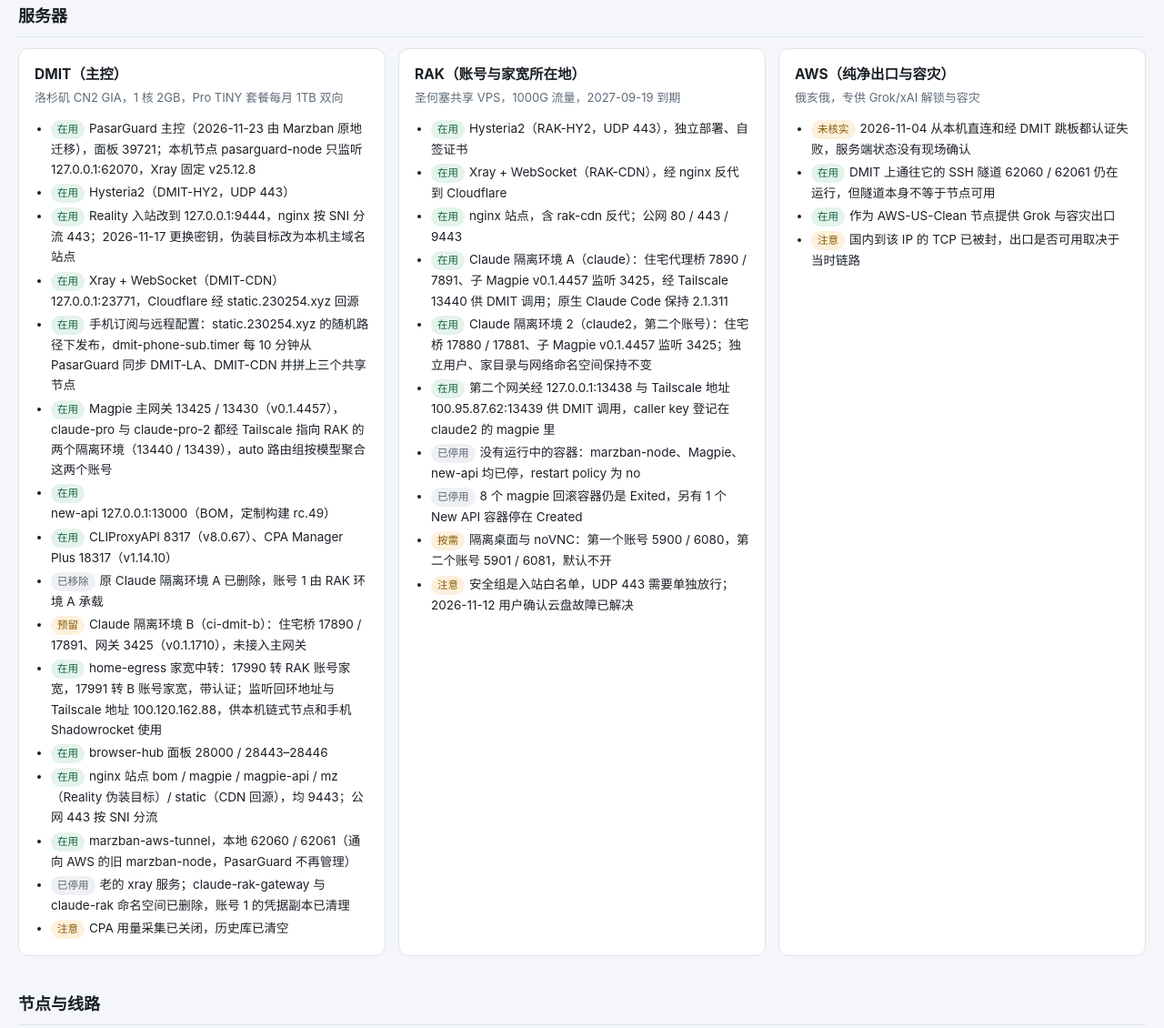
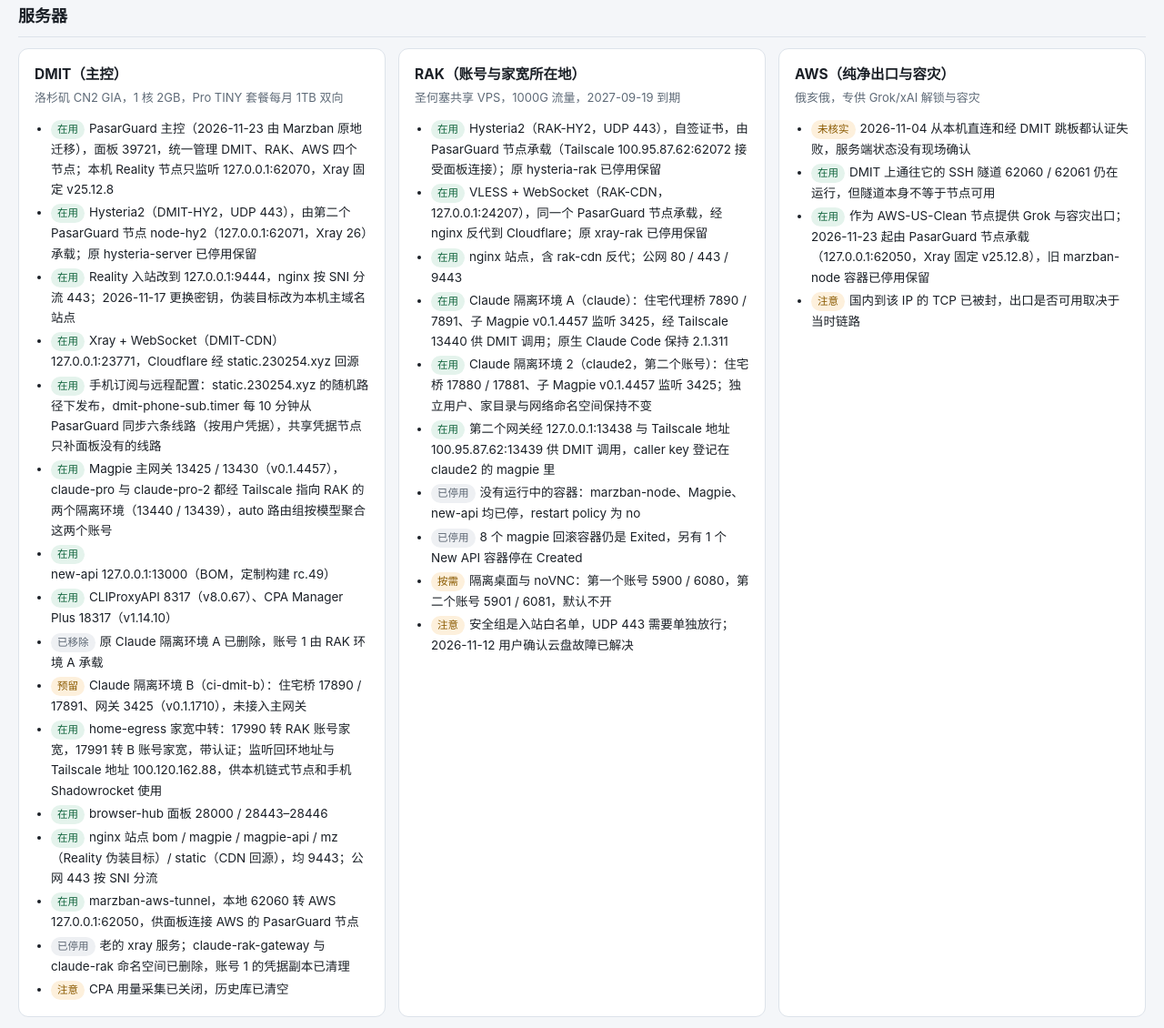
Before and after one commit to Arismemo/dmit, a plain HTML site: page web/public/index.html in a window 1280 px wide. Shown: the part 913-2043 px from the top of the page at 91% size. Drawn offline with Linux system fonts and the light colour scheme.

Commit message:
记录: 架构图更新为六条线路全部由 PasarGuard 管理

```diff
--- a/web/public/index.html
+++ b/web/public/index.html
@@ -148,11 +148,11 @@
       <h4>DMIT（主控）</h4>
       <p class="role">洛杉矶 CN2 GIA，1 核 2GB，Pro TINY 套餐每月 1TB 双向</p>
       <ul>
-        <li><span class="tag on">在用</span>PasarGuard 主控（2026-11-23 由 Marzban 原地迁移），面板 39721；本机节点 pasarguard-node 只监听 127.0.0.1:62070，Xray 固定 v25.12.8</li>
-        <li><span class="tag on">在用</span>Hysteria2（DMIT-HY2，UDP 443）</li>
+        <li><span class="tag on">在用</span>PasarGuard 主控（2026-11-23 由 Marzban 原地迁移），面板 39721，统一管理 DMIT、RAK、AWS 四个节点；本机 Reality 节点只监听 127.0.0.1:62070，Xray 固定 v25.12.8</li>
+        <li><span class="tag on">在用</span>Hysteria2（DMIT-HY2，UDP 443），由第二个 PasarGuard 节点 node-hy2（127.0.0.1:62071，Xray 26）承载；原 hysteria-server 已停用保留</li>
         <li><span class="tag on">在用</span>Reality 入站改到 127.0.0.1:9444，nginx 按 SNI 分流 443；2026-11-17 更换密钥，伪装目标改为本机主域名站点</li>
         <li><span class="tag on">在用</span>Xray + WebSocket（DMIT-CDN）127.0.0.1:23771，Cloudflare 经 static.230254.xyz 回源</li>
-        <li><span class="tag on">在用</span>手机订阅与远程配置：static.230254.xyz 的随机路径下发布，dmit-phone-sub.timer 每 10 分钟从 PasarGuard 同步 DMIT-LA、DMIT-CDN 并拼上三个共享节点</li>
+        <li><span class="tag on">在用</span>手机订阅与远程配置：static.230254.xyz 的随机路径下发布，dmit-phone-sub.timer 每 10 分钟从 PasarGuard 同步六条线路（按用户凭据），共享凭据节点只补面板没有的线路</li>
         <li><span class="tag on">在用</span>Magpie 主网关 13425 / 13430（v0.1.4457），claude-pro 与 claude-pro-2 都经 Tailscale 指向 RAK 的两个隔离环境（13440 / 13439），auto 路由组按模型聚合这两个账号</li>
         <li><span class="tag on">在用</span>new-api 127.0.0.1:13000（BOM，定制构建 rc.49）</li>
         <li><span class="tag on">在用</span>CLIProxyAPI 8317（v8.0.67）、CPA Manager Plus 18317（v1.14.10）</li>
@@ -161,7 +161,7 @@
         <li><span class="tag on">在用</span>home-egress 家宽中转：17990 转 RAK 账号家宽，17991 转 B 账号家宽，带认证；监听回环地址与 Tailscale 地址 100.120.162.88，供本机链式节点和手机 Shadowrocket 使用</li>
         <li><span class="tag on">在用</span>browser-hub 面板 28000 / 28443–28446</li>
         <li><span class="tag on">在用</span>nginx 站点 bom / magpie / magpie-api / mz（Reality 伪装目标）/ static（CDN 回源），均 9443；公网 443 按 SNI 分流</li>
-        <li><span class="tag on">在用</span>marzban-aws-tunnel，本地 62060 / 62061（通向 AWS 的旧 marzban-node，PasarGuard 不再管理）</li>
+        <li><span class="tag on">在用</span>marzban-aws-tunnel，本地 62060 转 AWS 127.0.0.1:62050，供面板连接 AWS 的 PasarGuard 节点</li>
         <li><span class="tag off">已停用</span>老的 xray 服务；claude-rak-gateway 与 claude-rak 命名空间已删除，账号 1 的凭据副本已清理</li>
         <li><span class="tag pri">注意</span>CPA 用量采集已关闭，历史库已清空</li>
       </ul>
@@ -171,8 +171,8 @@
       <h4>RAK（账号与家宽所在地）</h4>
       <p class="role">圣何塞共享 VPS，1000G 流量，2027-09-19 到期</p>
       <ul>
-        <li><span class="tag on">在用</span>Hysteria2（RAK-HY2，UDP 443），独立部署、自签证书</li>
-        <li><span class="tag on">在用</span>Xray + WebSocket（RAK-CDN），经 nginx 反代到 Cloudflare</li>
+        <li><span class="tag on">在用</span>Hysteria2（RAK-HY2，UDP 443），自签证书，由 PasarGuard 节点承载（Tailscale 100.95.87.62:62072 接受面板连接）；原 hysteria-rak 已停用保留</li>
+        <li><span class="tag on">在用</span>VLESS + WebSocket（RAK-CDN，127.0.0.1:24207），同一个 PasarGuard 节点承载，经 nginx 反代到 Cloudflare；原 xray-rak 已停用保留</li>
         <li><span class="tag on">在用</span>nginx 站点，含 rak-cdn 反代；公网 80 / 443 / 9443</li>
         <li><span class="tag on">在用</span>Claude 隔离环境 A（claude）：住宅代理桥 7890 / 7891、子 Magpie v0.1.4457 监听 3425，经 Tailscale 13440 供 DMIT 调用；原生 Claude Code 保持 2.1.311</li>
         <li><span class="tag on">在用</span>Claude 隔离环境 2（claude2，第二个账号）：住宅桥 17880 / 17881、子 Magpie v0.1.4457 监听 3425；独立用户、家目录与网络命名空间保持不变</li>
@@ -190,7 +190,7 @@
       <ul>
         <li><span class="tag pri">未核实</span>2026-11-04 从本机直连和经 DMIT 跳板都认证失败，服务端状态没有现场确认</li>
         <li><span class="tag on">在用</span>DMIT 上通往它的 SSH 隧道 62060 / 62061 仍在运行，但隧道本身不等于节点可用</li>
-        <li><span class="tag on">在用</span>作为 AWS-US-Clean 节点提供 Grok 与容灾出口</li>
+        <li><span class="tag on">在用</span>作为 AWS-US-Clean 节点提供 Grok 与容灾出口；2026-11-23 起由 PasarGuard 节点承载（127.0.0.1:62050，Xray 固定 v25.12.8），旧 marzban-node 容器已停用保留</li>
         <li><span class="tag pri">注意</span>国内到该 IP 的 TCP 已被封，出口是否可用取决于当时链路</li>
       </ul>
     </div>
@@ -209,7 +209,7 @@
       <tr><td>家宽-DMIT-B号 48.45.131.171</td><td class="mono">本机经 DMIT-LA 到 127.0.0.1:17991；手机经 Tailscale 到 100.120.162.88:17991</td><td class="mono">SOCKS5，落地 48.45.131.171（纽约）</td><td>手动选用，与 ci-dmit-b 账号同一家宽，仅本机脚本注入</td><td><span class="tag on">在用</span></td></tr>
       <tr><td>RAK-HY2</td><td class="mono">137.175.65.78</td><td class="mono">Hysteria2，UDP 443</td><td>RAK 组第二顺位，大流量白名单（YouTube、Telegram、Docker）；UDP 回程被丢弃时不可用</td><td><span class="tag pri">UDP 被丢弃</span></td></tr>
       <tr><td>RAK-CDN</td><td class="mono">assets.230254.xyz</td><td class="mono">VLESS + WebSocket，经 Cloudflare</td><td>RAK 组第一顺位，UDP 不可用时的稳定线路</td><td><span class="tag on">在用</span></td></tr>
-      <tr><td>AWS-US-Clean</td><td class="mono">18.188.243.223</td><td class="mono">VLESS Reality，TCP 443</td><td>Grok/xAI 解锁与容灾；节点仍在跑 11-17 之前的旧 Reality 身份，国内 TCP 回程被丢弃</td><td><span class="tag pri">国内不可用</span></td></tr>
+      <tr><td>AWS-US-Clean</td><td class="mono">18.188.243.223</td><td class="mono">VLESS Reality，TCP 443</td><td>Grok/xAI 解锁与容灾；沿用 9 月起的 Reality 身份（Mac 脚本写死），2026-11-23 收进面板；国内 TCP 回程被丢弃</td><td><span class="tag pri">国内不可用</span></td></tr>
       <tr><td>RAK-Bulk-1T</td><td class="mono">137.175.65.78</td><td class="mono">VLESS Reality，TCP 8443</td><td>旧 Marzban 节点，客户端已清除</td><td><span class="tag off">已停用</span></td></tr>
     </tbody>
   </table>
@@ -239,8 +239,9 @@
       <tr><td>DNS 防泄露</td><td>电脑与统一订阅：海外域名经代理用 1.1.1.1 / 8.8.8.8 的 DoH 解析（respect-rules），国内域名用 doh.pub / alidns；手机：IP 类规则全部 no-resolve，国内网站按 static 路径下的国内域名列表直连，海外域名交给代理节点解析。2026-11-18 实测本机、seed-ser、ninestep2 查询 o-o.myaddr.l.google.com 时，Google 看到的解析器为 Cloudflare / Google，附带网段为 DMIT 的 179.255.119.0/24；手机端未在设备上验证</td></tr>
       <tr><td>公网 TCP 被封</td><td>2026-10-26 起 DMIT、RAK、AWS 三个 IP 的 TCP 从国内不通，回程丢包，UDP 与 ICMP 正常。订阅地址也走 TCP，从国内直接拉会失败。2026-11-07 实测 RAK 28827 与 443 已恢复直连。2026-11-17 实测 DMIT 的 TCP 443 已恢复；同日上海电信网络对海外 UDP 回程整片丢包，DMIT-HY2 与 RAK-HY2 同时不可用</td></tr>
       <tr><td>境外 UDP 回程被丢</td><td>2026-11-20 复测：客户端 QUIC 包能到 DMIT（tcpdump 可见），服务端也回了包，客户端收不到；普通 UDP 更是发不出去；国内 CDN 的 QUIC 与全部 TCP 正常。服务端与凭据无问题（RAK→DMIT hysteria 客户端 204/0.137s），另一联通出口同样丢包，判定为本地运营商链路侧丢弃。对策：DMIT/RAK 组与手机订阅把 TCP 线路排到 UDP 前面，家宽链式节点的 dialer-proxy 由 DMIT-HY2 改为 DMIT-LA</td></tr>
-      <tr><td>Xray 版本固定</td><td>2026-11-23 迁移到 PasarGuard 后，节点镜像自带的 Xray 26.10.31 让 mihomo 1.19.33 默认配置的 Reality 握手失败（REALITY authentication failed，打开 support-x25519mlkem768 才通）；节点改用 Xray v25.12.8 后恢复。Xray 25 不支持 Hysteria2 入站，所以 DMIT-HY2、RAK-HY2 仍是独立的 hysteria 服务，没有纳入面板</td></tr>
-      <tr><td>AWS 节点配置陈旧</td><td>2026-11-20 实测 AWS-US-Clean 从 DMIT 出发用同一组 Reality 参数可正常出网（204/0.42s），服务端与客户端参数都对；但 AWS 节点的 marzban-node 容器自 9-20 起就没同步主控配置，仍在跑 11-17 轮换前的旧 Reality 身份（short-id abcd1234、伪装目标 www.apple.com），从国内 TCP 回程被丢弃。恢复需要让该节点重新同步入站配置并改回对外监听 443</td></tr>
+      <tr><td>Xray 版本固定</td><td>2026-11-23 迁移到 PasarGuard 后，节点镜像自带的 Xray 26.10.31 让 mihomo 1.19.33 默认配置的 Reality 握手失败（REALITY authentication failed，打开 support-x25519mlkem768 才通）；有 Reality 的 DMIT、AWS 节点改用 Xray v25.12.8 后恢复。Xray 25 不支持 Hysteria2 入站，所以 DMIT-HY2 由单独一个 Xray 26 节点承载，RAK 没有 Reality，直接用 Xray 26</td></tr>
+      <tr><td>共享凭据用户</td><td>Mac 脚本和统一订阅里的 DMIT-HY2、RAK-HY2、RAK-CDN 仍用共享凭据。面板里建了 shared-dmit、shared-rak 两个用户，凭据等于原共享口令，旧配置不用改，流量也计入面板；手机订阅已改用按用户凭据</td></tr>
+      <tr><td>规则库沿用旧版</td><td>四个节点都指定 XRAY_ASSETS_PATH，沿用迁移前的 geoip/geosite（Xray 官方发布版）。节点镜像自带的规则库把 gstatic 等可在国内直连的 Google 域名归入 geosite:cn，RAK 的拦截国内规则会挡掉健康检查</td></tr>
       <tr><td>Fable 5.1 不可用</td><td>两个账号都没有 usage credits，请求 Fable 5.1 返回 429，Anthropic 侧要求到 claude.ai 设置里开通 credits；Sonnet 与 Opus 正常。2026-11-10 起 claude-2 分组改提供 Fable 5.2（渠道 8 映射到 Magpie 的 auto/claude-fable-5-2），经 new-api 调用两种接口均返回 200</td></tr>
       <tr><td>derouter 渠道无余额</td><td>2026-11-08 建渠道 12（分组 claude-5，0.1x）直连 derouter.ai，渠道类型已改为 OpenAI，路径与鉴权实测通过（上游半秒内应答）；该渠道 key 在 derouter 侧返回 402 剩余额度不足，充值后即可用</td></tr>
       <tr><td>RAK 云盘故障已解决</td><td>2026-11-12 用户确认磁盘问题已经解决；两个订阅账号继续保留在 RAK 各自的隔离环境中</td></tr>
@@ -280,7 +281,7 @@
     { id: 'n-dmit-la', x: 720, y: 150, w: 300, h: 56, k: 'node', t: 'DMIT-LA', l: ['VLESS Reality，TCP 443 → 127.0.0.1:9444', '伪装为本机主域名站点'] },
     { id: 'n-dmit-hy2', x: 720, y: 212, w: 300, h: 56, k: 'node', t: 'DMIT-HY2', l: ['Hysteria2，UDP 443', 'UDP 回程被丢弃时不可用'], badge: 'UDP 丢包' },
     { id: 'n-dmit-cdn', x: 720, y: 274, w: 300, h: 56, k: 'node', t: 'DMIT-CDN', l: ['VLESS + WebSocket，static.230254.xyz', '经 Cloudflare 回源，IP 被封时兜底'] },
-    { id: 'n-rak-hy2', x: 720, y: 336, w: 300, h: 56, k: 'node', t: 'RAK-HY2', l: ['Hysteria2，UDP 443', '独立部署，自签证书'], badge: 'UDP 丢包' },
+    { id: 'n-rak-hy2', x: 720, y: 336, w: 300, h: 56, k: 'node', t: 'RAK-HY2', l: ['Hysteria2，UDP 443', 'PasarGuard 节点，自签证书'], badge: 'UDP 丢包' },
     { id: 'n-rak-cdn', x: 720, y: 398, w: 300, h: 56, k: 'node', t: 'RAK-CDN', l: ['VLESS + WebSocket', '经 Cloudflare 转发'] },
     { id: 'n-aws', x: 720, y: 460, w: 300, h: 56, k: 'node', t: 'AWS-US-Clean', l: ['VLESS Reality，TCP 443', 'Grok 与容灾用'], badge: '国内不可用' },
     { id: 'n-home-rak', x: 720, y: 526, w: 300, h: 58, k: 'node', t: '家宽-RAK号 48.46.113.162', l: ['SOCKS5 链式，dialer-proxy DMIT-LA', '与 RAK 号同一家宽'] },
```
